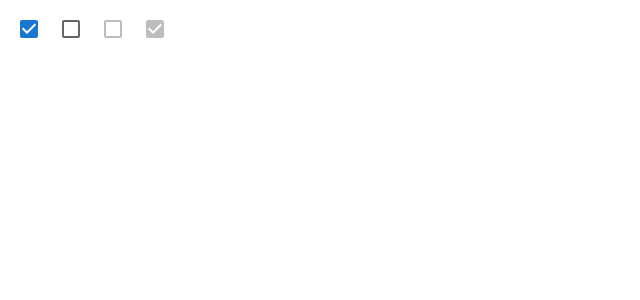
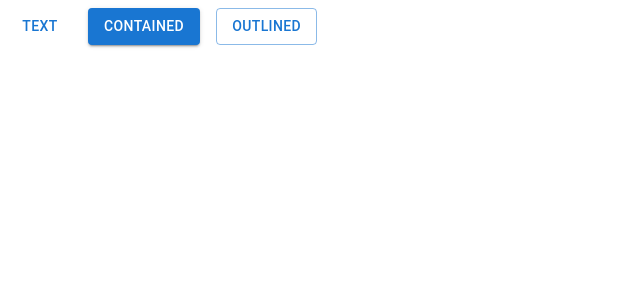
Before and after one commit to KhairiYusoff/MUI, a React (Vite) app: page / in a window 1280 px wide. Shown: the top 300 px of the page, without its empty margins (0-640 px from the left). Built offline with nearby package versions, Linux system fonts and the light colour scheme.

Commit message:
Created BasicButtons

```diff
--- a/src/App.jsx
+++ b/src/App.jsx
@@ -1,5 +1,6 @@
 import ComboBox from "./components/Inputs/Autocomplete/ComboBox"
 import Playground from "./components/Inputs/Autocomplete/Playground"
+import BasicButtons from "./components/Inputs/Button/Basic"
 import Checkboxes from "./components/Inputs/Checkbox/Basic"
 
 
@@ -8,7 +9,7 @@ function App() {
 
   return (
     <>
-      <Checkboxes />
+      <BasicButtons />
     </>
   )
 }
--- /dev/null
+++ b/src/components/Inputs/Button/Basic.jsx
@@ -0,0 +1,13 @@
+import * as React from 'react';
+import Stack from '@mui/material/Stack';
+import Button from '@mui/material/Button';
+
+export default function BasicButtons() {
+    return (
+        <Stack spacing={2} direction="row">
+            <Button variant="text">Text</Button>
+            <Button variant="contained">Contained</Button>
+            <Button variant="outlined">Outlined</Button>
+        </Stack>
+    );
+}
```
